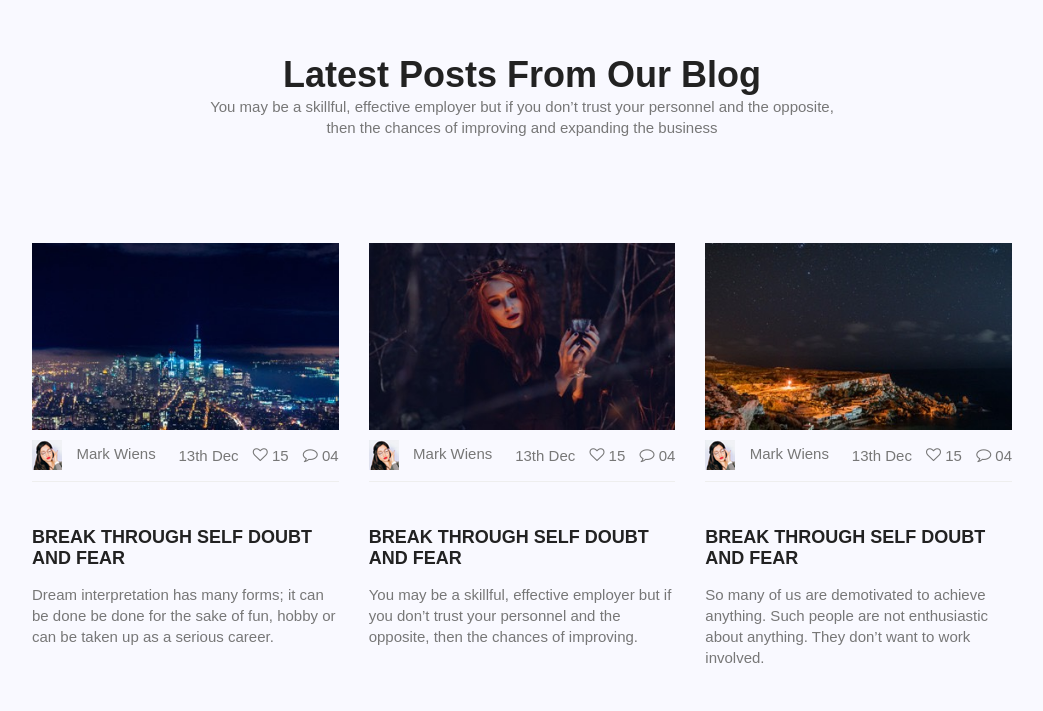
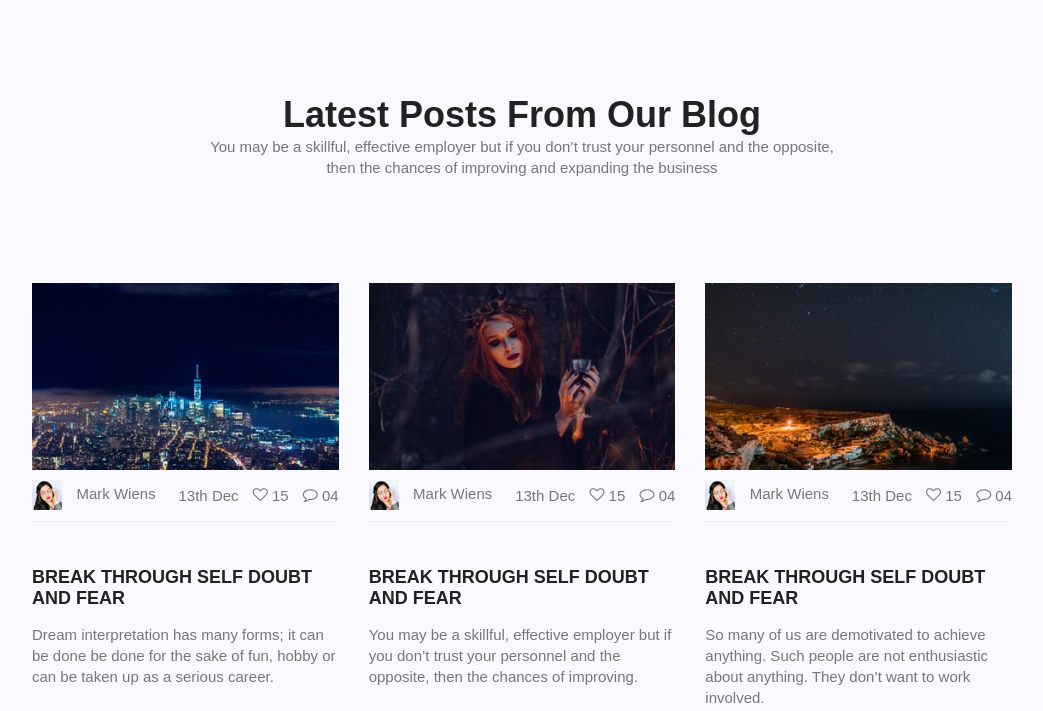
Before and after one commit to front-end-by-rimantas/19-grupe-portfolio-personal, a website: page index.html in a window 1280 px wide. Shown: the part 3680-4391 px from the top of the page, without its empty margins (118-1161 px from the left). Drawn offline with Linux system fonts and the light colour scheme.

Commit message:
fix padding

```diff
--- a/css/components/posts.css
+++ b/css/components/posts.css
@@ -1,5 +1,6 @@
 .container.post {
     background: #f9f9ff;
+    padding: 120px 0;
 }
 .post-header {
     /* background-color: rgb(168, 226, 209); */
```
